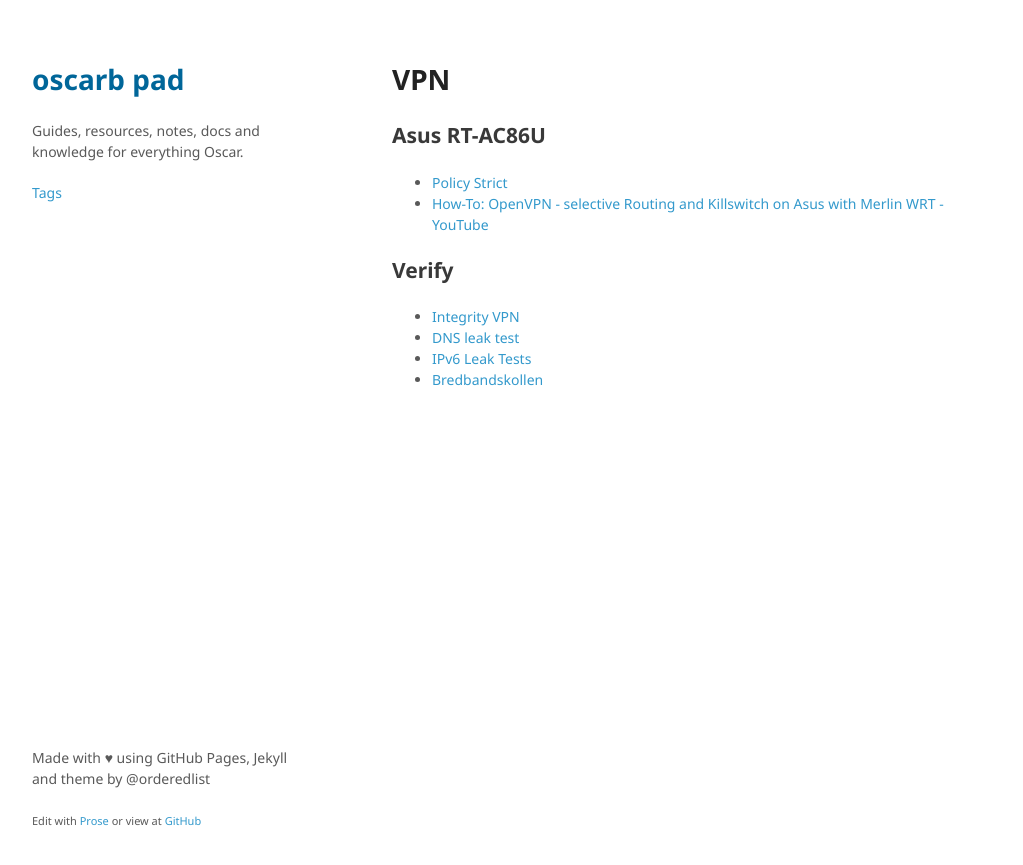
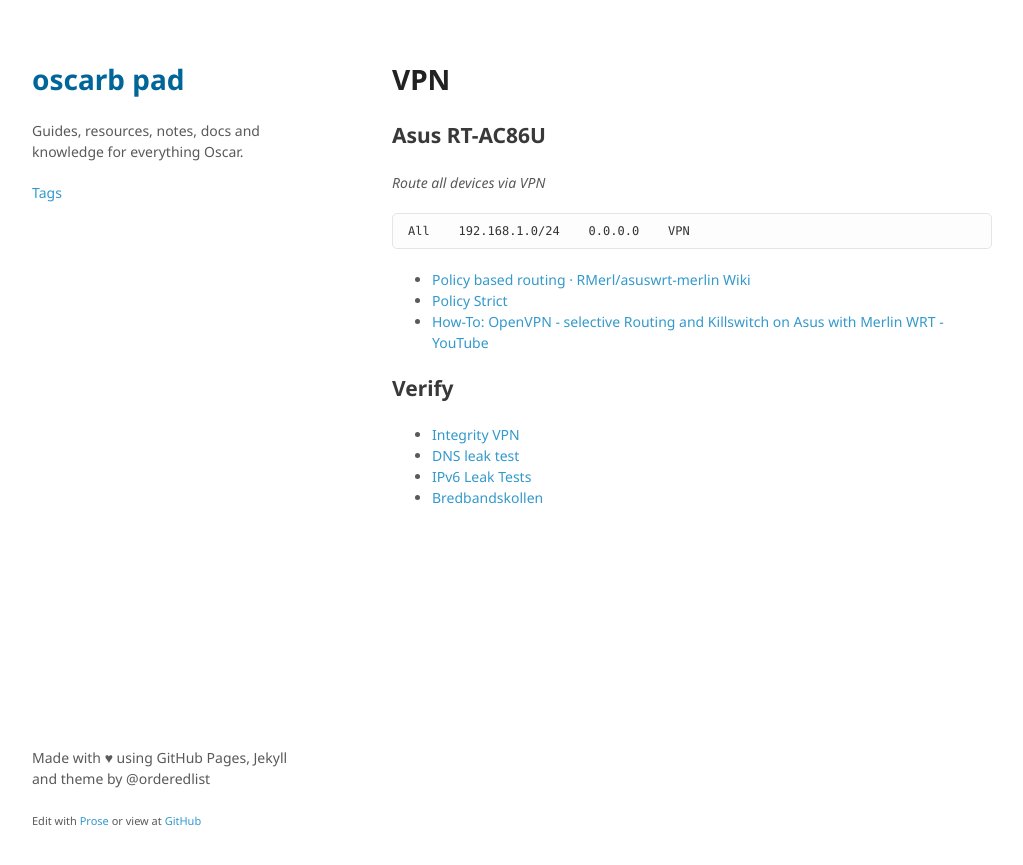
Before and after one commit to oscarb/pad, a Jekyll site: the page built from _docs/vpn.md, in a window 1280 px wide. Shown: the top 865 px of the page, without its empty margins (128-1151 px from the left). Built offline with Jekyll 4.4.1, drawn with Linux system fonts in a browser that asks for light colours; some web fonts are replaced.

Commit message:
Update vpn.md

````diff
--- a/_docs/vpn.md
+++ b/_docs/vpn.md
@@ -9,7 +9,12 @@ published: true
 
 ## Asus RT-AC86U
 
+*Route all devices via VPN*
+```
+All    192.168.1.0/24    0.0.0.0    VPN
+```
 
+* [Policy based routing · RMerl/asuswrt-merlin Wiki](https://github.com/RMerl/asuswrt-merlin/wiki/Policy-based-routing)
 * [Policy Strict](https://www.snbforums.com/threads/openvpn-clients-policy-rules-strict.40288/#post-337035)
 * [How-To: OpenVPN - selective Routing and Killswitch on Asus with Merlin WRT - YouTube](https://www.youtube.com/watch?v=oBLS7Wkn0C4)
 
````
